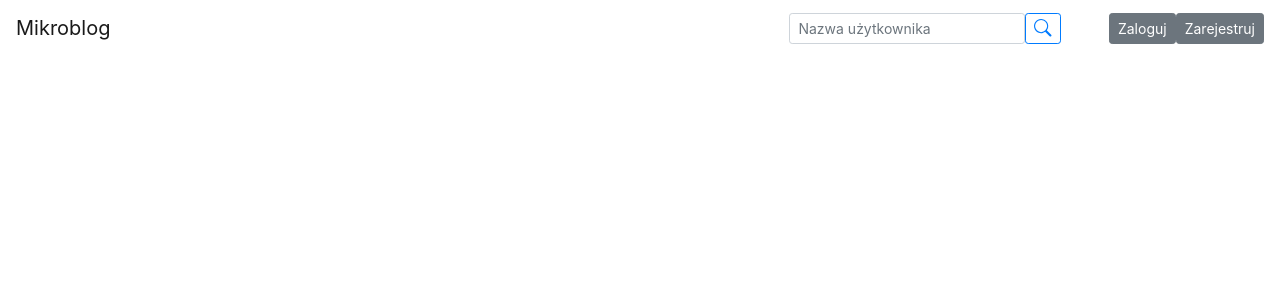
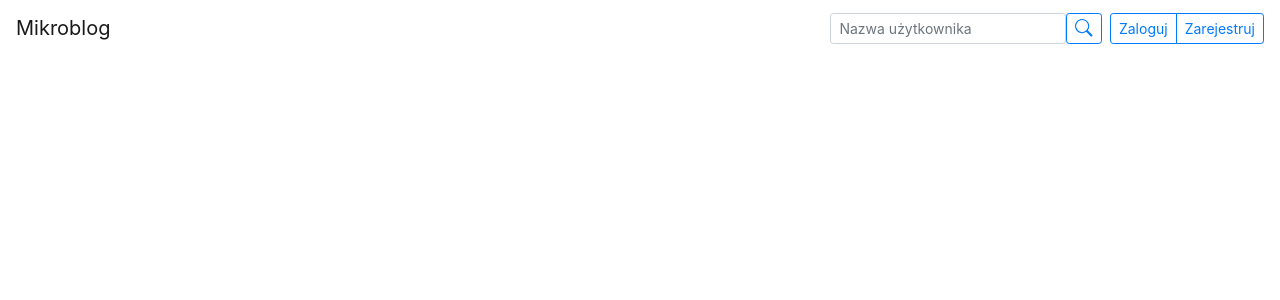
Before and after one commit to Echelon133/microblog-client, a Vue app: page / in a window 1280 px wide. Shown: the top 300 px of the page. Built offline with nearby package versions, Linux system fonts and the light colour scheme.

Commit message:
Fix searchbar margin and group login/register buttons together

```diff
--- a/src/components/Header.vue
+++ b/src/components/Header.vue
@@ -3,7 +3,7 @@
     <b-navbar toggleable="lg">
       <b-navbar-brand href="/">Mikroblog</b-navbar-brand>
         <b-navbar-nav class="ml-auto">
-          <b-nav-form class="d-flex me-4 mr-5" @submit.prevent="onSubmit">
+          <b-nav-form class="d-flex me-4 mr-2" @submit.prevent="onSubmit">
             <b-form-input size="sm" v-model="searchedUsername" type="search" placeholder="Nazwa użytkownika" aria-label="Search"/>
             <b-button variant="outline-primary" size="sm" class="my-2 my-sm-0" type="submit">
               <b-icon icon="search"></b-icon>
@@ -13,8 +13,10 @@
             <b-button size="sm" class="my-2 my-sm-0">Wyloguj</b-button>
           </span>
           <span v-else>
-            <b-button size="sm" class="my-2 my-sm-0" to="/login">Zaloguj</b-button>
-            <b-button size="sm" class="my-2 my-sm-0" to="/register">Zarejestruj</b-button>
+            <b-button-group size="sm">
+              <b-button variant="outline-primary" size="sm" class="my-2 my-sm-0" to="/login">Zaloguj</b-button>
+              <b-button variant="outline-primary" size="sm" class="my-2 my-sm-0" to="/register">Zarejestruj</b-button>
+            </b-button-group>
           </span>
         </b-navbar-nav>
     </b-navbar>
```
